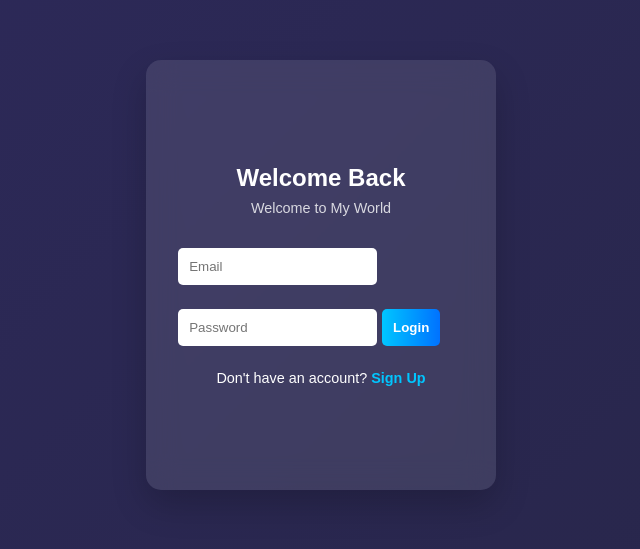
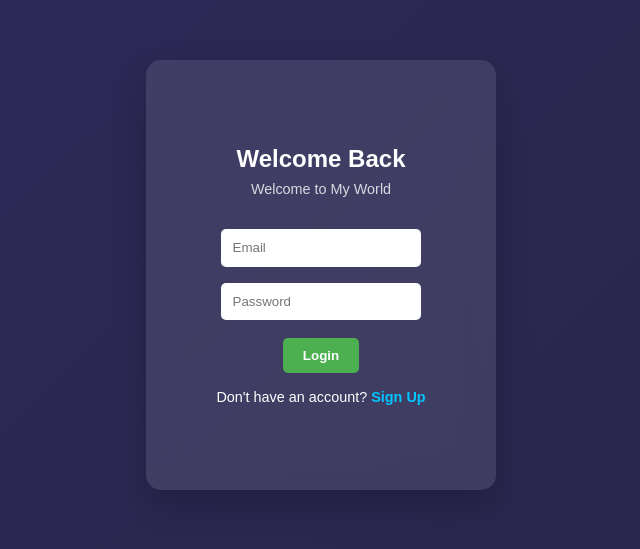
Before and after one commit to muhsiniliyas/login-website, a plain HTML site: page index.html in a window 1280 px wide. Shown: the part 125-674 px from the top of the page, without its empty margins (319-959 px from the left). Drawn offline with Linux system fonts and the light colour scheme.

Commit message:
Update style.css

```diff
--- a/style.css
+++ b/style.css
@@ -102,6 +102,26 @@ button:hover {
   cursor: pointer;
   font-weight: bold;
 }
+form {
+  display: flex;
+  flex-direction: column;
+  align-items: center; /* Centers the button horizontally */
+}
+
+form button {
+  margin-top: 10px;
+  padding: 10px 20px;
+  background: #4CAF50; /* Nature theme green */
+  color: white;
+  border: none;
+  border-radius: 5px;
+  cursor: pointer;
+}
+
+form button:hover {
+  background: #45a049; /* Darker green on hover */
+}
+
 
 /* Back Side */
 .signup-form {
```
